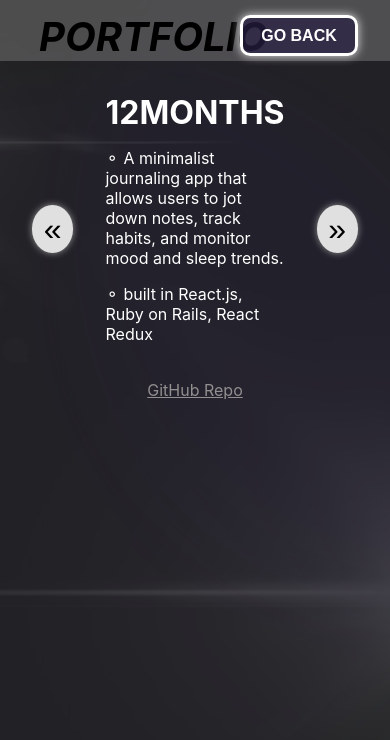
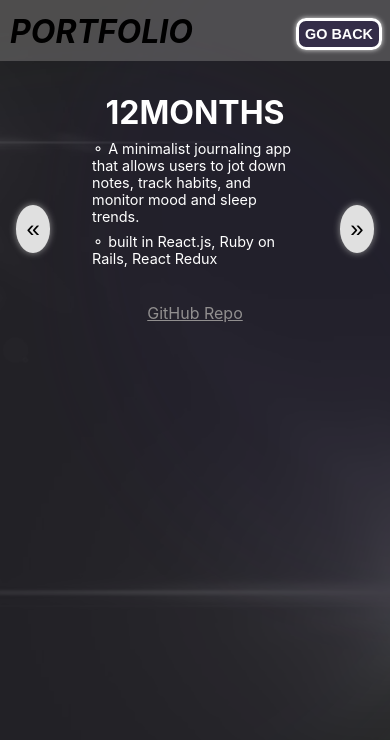
Before and after one commit to billyott/personal-site, a React (Create React App) app: page /portfolio in a window 390 px wide. Shown: the top 740 px of the page. Built offline with nearby package versions, Linux system fonts and the light colour scheme.

Commit message:
optimize for mobile portfolio

```diff
--- a/src/components/portfolio.scss
+++ b/src/components/portfolio.scss
@@ -26,8 +26,16 @@
         font-style: italic;
         display: inline-block;
 
+        @media (max-width: 768px) {
+            font-size: 2rem;
+            margin-left: 10px;
+            margin-bottom: 10px;
+        }
+
         @media (max-width: 480px) {
-            font-size: 2.5rem;
+            font-size: 2rem;
+            margin-left: 10px;
+            margin-bottom: 10px;
         }
     }
 
@@ -49,7 +57,7 @@
         background-color: $scheme-purple-dark-a7;
         border-style: solid;
         border-color: $scheme-white;
-        box-shadow: 0 0 10px $scheme-grey-light;
+        box-shadow: 0 0 5px $scheme-grey-light;
         border-radius: .625rem;
 
         &:hover {
@@ -63,13 +71,22 @@
             outline: none;
         }
 
+        @media (max-width: 768px) {
+            font-size: .9rem;
+            height: 1rem;
+            width: 5rem;
+            right: .5rem;
+            bottom: .7rem;
+            box-shadow: 0 0 5px $scheme-grey-light;
+        }
+
         @media (max-width: 480px) {
-            font-size: 1rem;
-            padding-top: .6rem;
-            height: 1.3rem;
-            width: 7rem;
-            right: 2rem;
-            bottom: .3rem;
+            font-size: .9rem;
+            height: 1rem;
+            width: 5rem;
+            right: .5rem;
+            bottom: .7rem;
+            box-shadow: 0 0 5px $scheme-grey-light;
         }
     }
 
@@ -96,8 +113,8 @@
         background-position: center;
         margin: 1rem;
         border-radius: 1rem;
-        height: 13rem;
-        width: 13rem;
+        height: 10rem;
+        width: 10rem;
         border-style: solid;
         border-color: $scheme-white-a7;
         box-shadow: 0 0 10px $scheme-white-a4;
@@ -138,7 +155,6 @@
 
         @media (max-width: 480px) {
             max-height: 40%;
-            width: 100%;
             padding-bottom: 0;
         }
     }
@@ -172,7 +188,7 @@
 
 
         @media (max-width: 480px) {
-            width: 100%;
+            width: 80%;
             font-size: 1rem;
             padding: 0;
             margin-top: 2rem;
@@ -198,24 +214,37 @@
 
     &__prev-desc {
         margin-top: 1rem;
+
+        @media (max-width: 480px) {
+            font-size: .9rem;
+            margin-top: .5rem;
+        }
     }
 
     &__prev-stack {
         margin-top: 1rem;
+
+        @media (max-width: 480px) {
+            font-size: .9rem;
+            margin-top: .5rem;
+        }
     }
 
     &__player-container {
         height: 100%;
+        max-height: 400px;
         width: 65%;
 
         @media (max-width: 768px) {
-            height: 60%;
+            height: 40%;
+            width: 100%;
+            max-width: 400px;
             margin-top: 3rem;
         }
 
         @media (max-width: 480px) {
             position: fixed;
-            height: 45%;
+            height: 40%;
             width: auto;
             bottom: 60px;
             right: 10px;
@@ -253,10 +282,11 @@
         }
 
         @media (max-width: 480px) {
+            // height: 2.5rem;
             width: 10%;
             height: 3rem;
-            width: 4rem;
-            margin: auto 2rem;
+            font-size: 1.5rem;
+            margin: auto 1rem;
         }
     }
 
```
